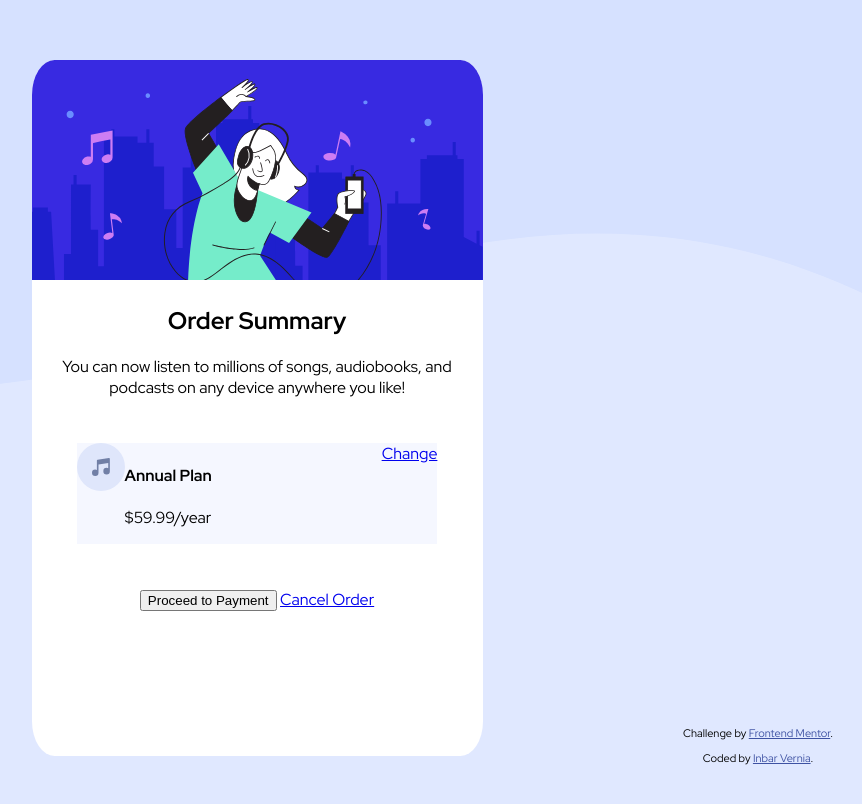
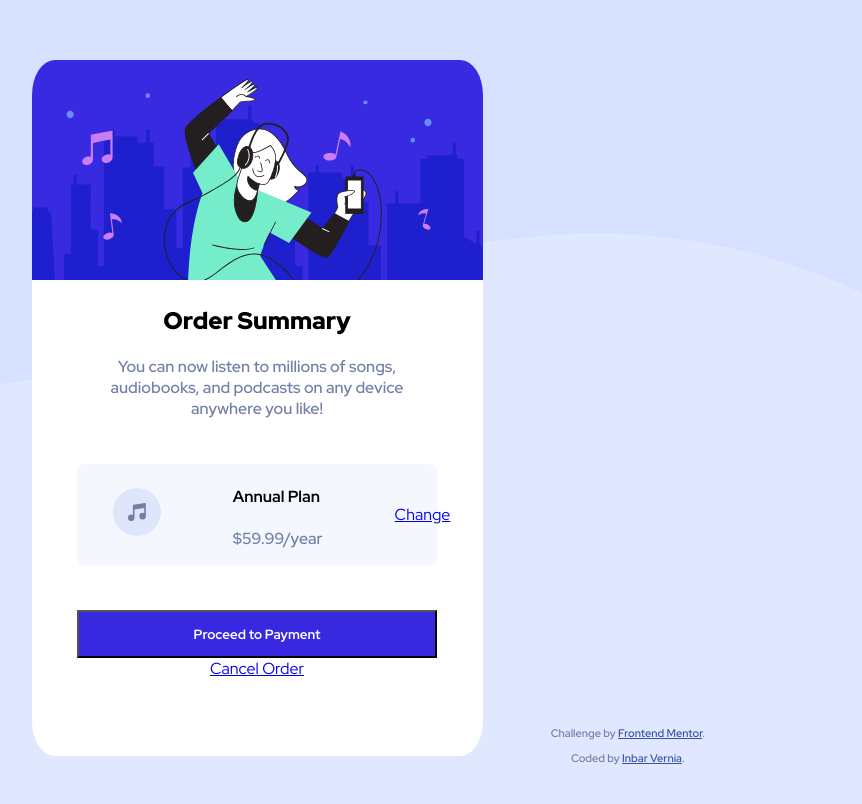
Before and after one commit to inbarvernia/fm-order-summary, a plain HTML site: page index.html in a window 1280 px wide. Shown: the whole page, without its empty margins (383-1245 px from the left). Drawn offline with Linux system fonts and the light colour scheme.

Commit message:
Various tweaks: centered music icon in div, initial button styling, added border-radius to price-plan div, adjusted font weight in h1

```diff
--- a/index.html
+++ b/index.html
@@ -7,7 +7,7 @@
   <link rel="icon" type="image/png" sizes="32x32" href="./images/favicon-32x32.png">
   <link rel="preconnect" href="https://fonts.googleapis.com">
   <link rel="preconnect" href="https://fonts.gstatic.com" crossorigin>
-  <link href="https://fonts.googleapis.com/css2?family=Red+Hat+Display:wght@400;700&display=swap" rel="stylesheet">
+  <link href="https://fonts.googleapis.com/css2?family=Red+Hat+Display:wght@400;500;600;700;800;900&display=swap" rel="stylesheet">
   <link rel="stylesheet" href="style.css">
 
   <title>Frontend Mentor | Order summary card</title>
@@ -21,11 +21,12 @@
 <body>
   <section>
     <img src="images/illustration-hero.svg" id="header-img">
+    <div>
       <h1>Order Summary</h1>
 
       <p>You can now listen to millions of songs, audiobooks, and podcasts on any device anywhere you like!</p>
-
-  <div id='price-plan'>
+    </div>
+    <div id='price-plan' id="music-icon">
       <div>
         <img src="images/icon-music.svg">
       </div>
@@ -37,9 +38,12 @@
         <a href="#change">Change</a>
       </div>
     </div>
-
+    <div>
       <button>Proceed to Payment</button>
+    </div>
+    <div>
       <a href="#cancel">Cancel Order</a>
+    </div>
   </section>
 
   <div class="attribution">
--- a/style.css
+++ b/style.css
@@ -31,11 +31,30 @@ section {
   width: 100%;
 }
 
+h1 {
+  font-weight: 900;
+}
+
+p {
+  color: hsl(224, 23%, 55%);
+  font-weight: 600;
+}
+
+div {
+  margin: auto 10%;
+  /* border: 1px solid black; */
+}
+
 #price-plan {
   background-color: hsl(225, 100%, 98%);
   margin: 10%;
+  border-radius: 8px;
   display: flex;
   justify-content: space-between;
+}
+
+#music-icon {
+  margin: auto;
 }
 
 #plan-info {
@@ -43,9 +62,14 @@ section {
   text-align: left;
 }
 
-/* div {
-  border: 1px solid black;
-} */
+button {
+  width: 100%;
+  height: 3rem;
+  background-color: hsl(245, 75%, 52%);
+  color: white;
+  font-family: inherit;
+  font-weight: 700;
+}
 
 .attribution {
   position: fixed;
```
Lines whose indentation alone changed are shown as unchanged.
